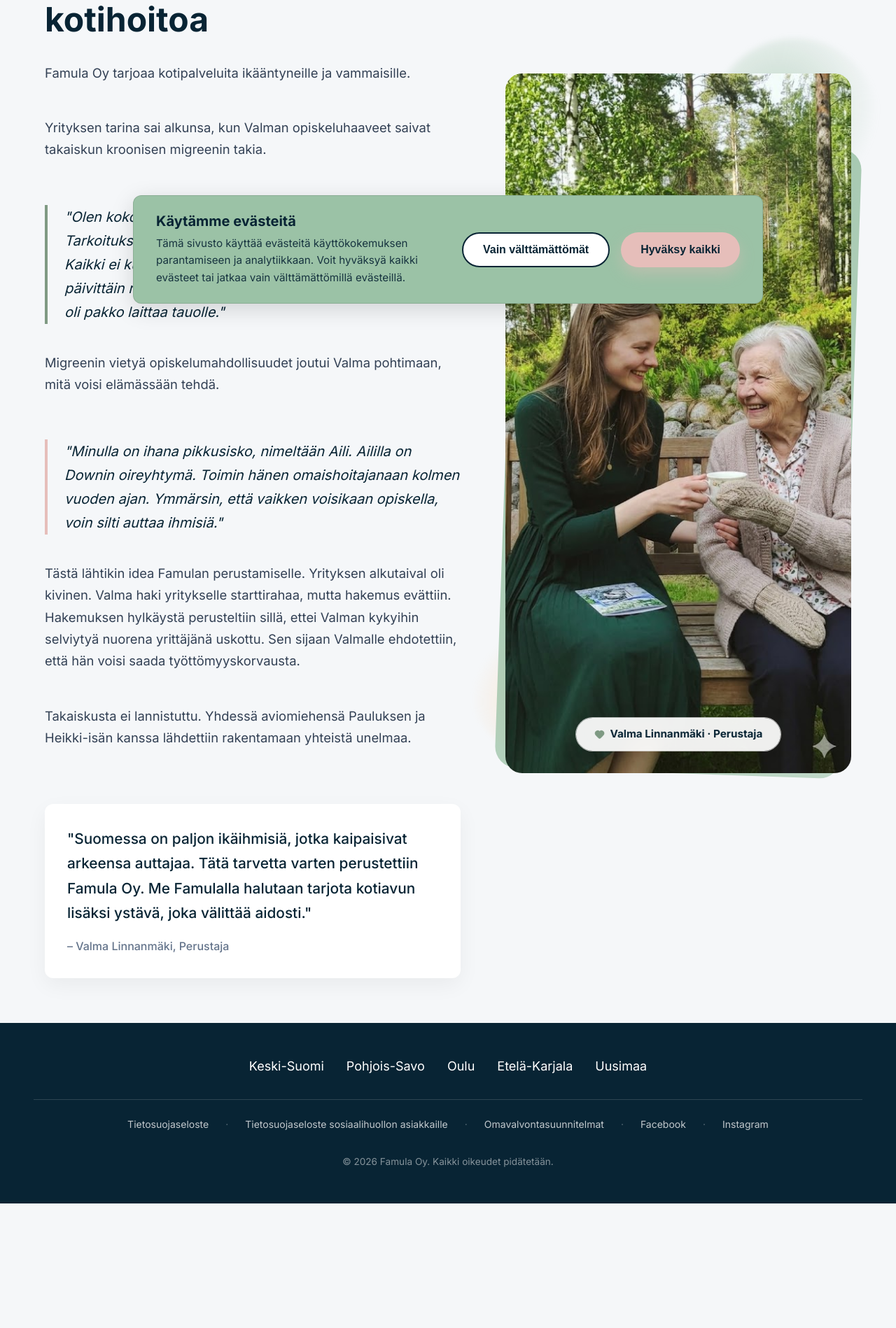
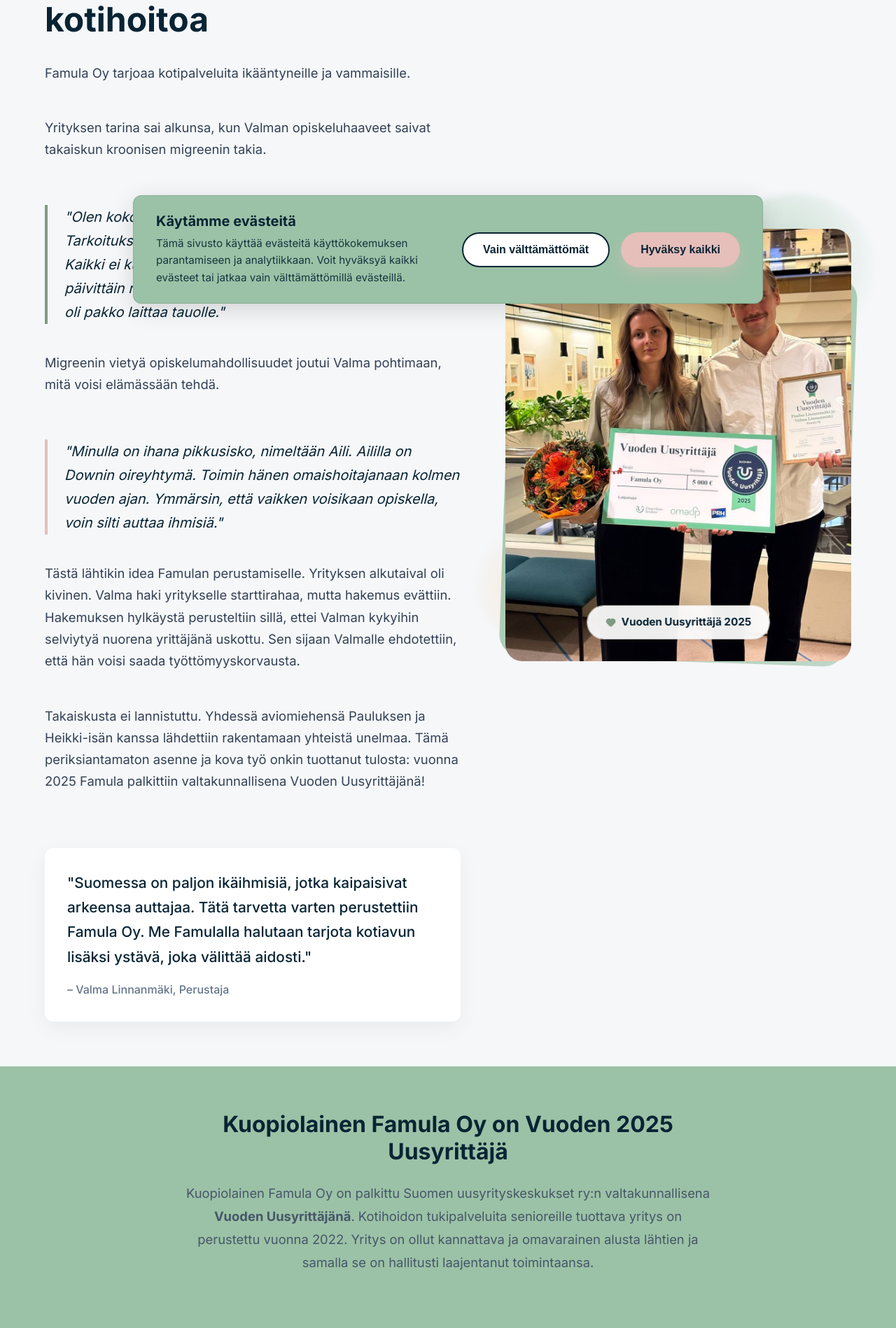
Before and after one commit to Famula-coder/Famula.fi, a React (Vite) app: page /tarinamme in a window 1280 px wide. Shown: the part 342-2240 px from the top of the page at 70% size. Before the commit the page ends 2062 px from the top, so only its background shows below. Built offline with nearby package versions, Linux system fonts and the light colour scheme.

Commit message:
Lisää Vuoden Uusyrittäjä 2025 -tiedot ja kuva Tarinamme-sivulle

```diff
--- a/src/pages/Story.tsx
+++ b/src/pages/Story.tsx
@@ -72,7 +72,7 @@
 
                 <p>Tästä lähtikin idea Famulan perustamiselle. Yrityksen alkutaival oli kivinen. Valma haki yritykselle starttirahaa, mutta hakemus evättiin. Hakemuksen hylkäystä perusteltiin sillä, ettei Valman kykyihin selviytyä nuorena yrittäjänä uskottu. Sen sijaan Valmalle ehdotettiin, että hän voisi saada työttömyyskorvausta.</p>
 
-                <p>Takaiskusta ei lannistuttu. Yhdessä aviomiehensä Pauluksen ja Heikki-isän kanssa lähdettiin rakentamaan yhteistä unelmaa.</p>
+                <p>Takaiskusta ei lannistuttu. Yhdessä aviomiehensä Pauluksen ja Heikki-isän kanssa lähdettiin rakentamaan yhteistä unelmaa. Tämä periksiantamaton asenne ja kova työ onkin tuottanut tulosta: vuonna 2025 Famula palkittiin valtakunnallisena Vuoden Uusyrittäjänä!</p>
 
                 <blockquote style={{ fontSize: '1.3rem', fontWeight: '500', color: 'var(--color-primary)', padding: '2rem', background: 'white', borderRadius: '12px', boxShadow: '0 10px 30px rgba(0,0,0,0.05)', marginTop: '2rem' }}>
                   "Suomessa on paljon ikäihmisiä, jotka kaipaisivat arkeensa auttajaa. Tätä tarvetta varten perustettiin Famula Oy. Me Famulalla halutaan tarjota kotiavun lisäksi ystävä, joka välittää aidosti."<br />
@@ -112,8 +112,8 @@
 
                 <img
                   className="valma-img"
-                  src={`${import.meta.env.BASE_URL}valmajamummo.jpeg`}
-                  alt="Valma Linnanmäki muistelee alkutaivaltaan"
+                  src={`${import.meta.env.BASE_URL}uusyrittaja.jpg`}
+                  alt="Famulan perustajat palkittiin Vuoden Uusyrittäjänä"
                   style={{
                     filter: 'drop-shadow(0 20px 50px rgba(0,0,0,0.13))',
                   }}
@@ -123,13 +123,27 @@
               {/* Nimilaatikko */}
               <div className="valma-badge">
                 <Heart size={15} color="var(--color-secondary)" fill="var(--color-secondary)" />
-                Valma Linnanmäki · Perustaja
+                Vuoden Uusyrittäjä 2025
               </div>
             </div>
 
           </div>
         </div>
       </div>
+
+      {/* ── VUODEN UUSYRITTÄJÄ TIIVISTELMÄ ── */}
+      <section style={{ padding: '4rem 1.5rem', backgroundColor: 'var(--color-background-warm)' }}>
+        <div className="container text-center" style={{ maxWidth: '800px' }}>
+          <h2 style={{ color: 'var(--color-primary)', marginBottom: '1.5rem', fontSize: '2rem' }}>
+            Kuopiolainen Famula Oy on Vuoden 2025 Uusyrittäjä
+          </h2>
+          <p style={{ fontSize: '1.15rem', color: '#475569', lineHeight: '1.8' }}>
+            Kuopiolainen Famula Oy on palkittu Suomen uusyrityskeskukset ry:n valtakunnallisena <strong>Vuoden Uusyrittäjänä</strong>.
+            Kotihoidon tukipalveluita senioreille tuottava yritys on perustettu vuonna 2022. Yritys on ollut
+            kannattava ja omavarainen alusta lähtien ja samalla se on hallitusti laajentanut toimintaansa.
+          </p>
+        </div>
+      </section>
 
       {/* <section style={{ padding: '6rem 1.5rem', backgroundColor: 'var(--color-white)' }}>
         <ContactForm />
```
Also changed, not shown: public/uusyrittaja.jpg (renamed from uusyrittaja.jpg).
